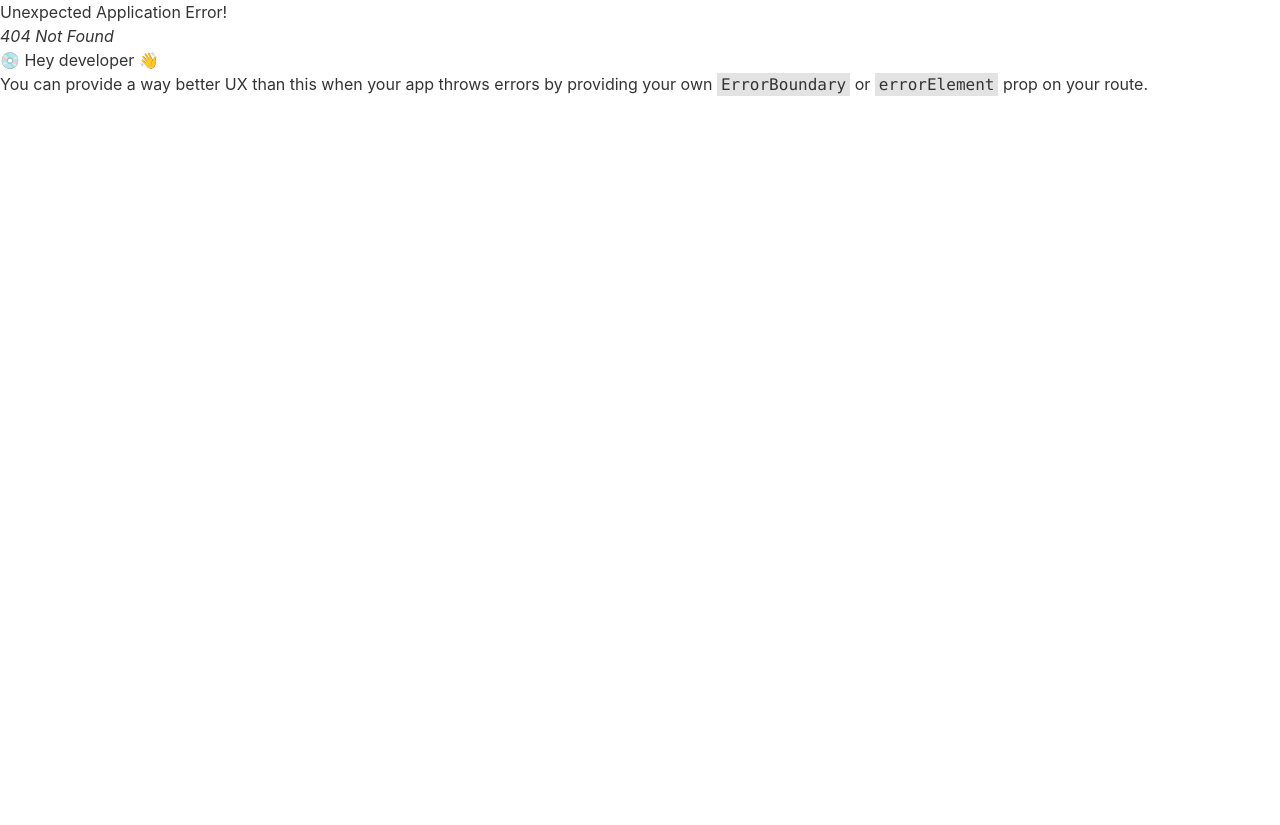
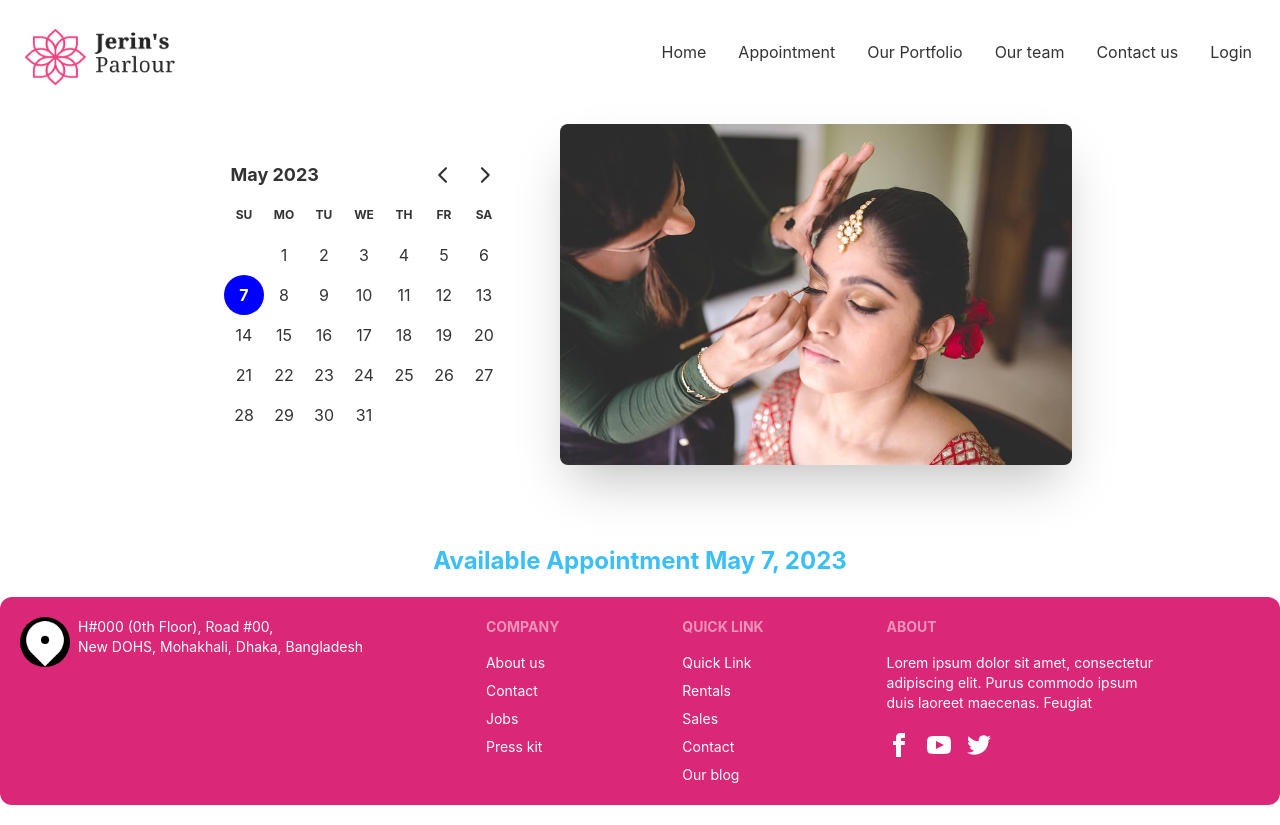
Before and after one commit to raju-120/jerins-parlour-client, a React (Create React App) app: page /appointment in a window 1280 px wide. Before the commit this address had no page. Before the commit the page ends 800 px from the top, so only its background shows below. Built offline with nearby package versions, Linux system fonts and the light colour scheme.

Commit message:
date function added

```diff
--- a/package.json
+++ b/package.json
@@ -3,13 +3,17 @@
   "version": "0.1.0",
   "private": true,
   "dependencies": {
+    "@tanstack/react-query": "^4.29.5",
     "@testing-library/jest-dom": "^5.16.5",
     "@testing-library/react": "^13.4.0",
     "@testing-library/user-event": "^13.5.0",
     "daisyui": "^2.51.6",
+    "date-fns": "^2.30.0",
     "firebase": "^9.21.0",
     "react": "^18.2.0",
+    "react-day-picker": "^8.7.1",
     "react-dom": "^18.2.0",
+    "react-hook-form": "^7.43.9",
     "react-icons": "^4.8.0",
     "react-router-dom": "^6.11.1",
     "react-scripts": "5.0.1",
--- a/src/Routes/Routes/Routes.js
+++ b/src/Routes/Routes/Routes.js
@@ -2,6 +2,7 @@ import { createBrowserRouter } from "react-router-dom";
 import Main from "../../Layout/Main";
 import Home from "../../pages/Home/Home/Home";
 import Login from "../../pages/Login/Login";
+import Appointment from "../../pages/Appointment/Appointment/Appointment";
 
 const router = createBrowserRouter([
     {
@@ -15,6 +16,10 @@ const router = createBrowserRouter([
             {
                 path:'/login',
                 element: <Login></Login>
+            },
+            {
+                path:'/appointment',
+                element:<Appointment></Appointment>
             }
         ]
     }
--- a/src/index.js
+++ b/src/index.js
@@ -3,6 +3,7 @@ import ReactDOM from 'react-dom/client';
 import './index.css';
 import App from './App';
 import reportWebVitals from './reportWebVitals';
+import 'react-day-picker/dist/style.css';
 
 const root = ReactDOM.createRoot(document.getElementById('root'));
 root.render(
--- /dev/null
+++ b/src/pages/Appointment/Appointment/Appointment.js
@@ -0,0 +1,26 @@
+import React, { useState } from 'react';
+import AppointmentBanner from '../AppointmentBanner/AppointmentBanner';
+import AvailableAppointment from '../AvailableAppointment/AvailableAppointment';
+
+const Appointment = () => {
+
+    const [selectedDate, setSelectedDate] = useState(new Date());
+    return (
+        <div>
+            <AppointmentBanner
+                selectedDate={selectedDate}
+                setSelectedDate={setSelectedDate}
+            >
+
+            </AppointmentBanner>
+
+            <AvailableAppointment
+                selectedDate={selectedDate}
+            >
+
+            </AvailableAppointment>
+        </div>
+    );
+};
+
+export default Appointment;
--- /dev/null
+++ b/src/pages/Appointment/AppointmentBanner/AppointmentBanner.js
@@ -0,0 +1,27 @@
+import React from 'react';
+import pic from '../../../assets/images/sidephoto.jpeg';
+import { DayPicker } from 'react-day-picker';
+
+
+const AppointmentBanner = ({selectedDate, setSelectedDate}) => {
+
+    return (
+        <header className='my-6'>
+            <div className="hero">
+                <div className="hero-content flex-col lg:flex-row-reverse ">
+                    <img src={pic} alt='makeup_Photo' className="lg:max-w-lg rounded-lg shadow-2xl" />
+                    <div className='mr-6'>
+                        <DayPicker
+                            mode='single'
+                            selected={selectedDate}
+                            onSelect={setSelectedDate}
+                        />
+
+                    </div>
+                </div>
+            </div>
+        </header>
+    );
+};
+
+export default AppointmentBanner;
--- /dev/null
+++ b/src/pages/Appointment/AvailableAppointment/AvailableAppointment.js
@@ -0,0 +1,12 @@
+import { format } from 'date-fns';
+import React from 'react';
+
+const AvailableAppointment = ({selectedDate}) => {
+    return (
+        <section className='mt-16'>
+            <p className='text-center text-2xl font-bold text-info'>Available Appointment {format(selectedDate, 'PP')}</p>
+        </section>
+    );
+};
+
+export default AvailableAppointment;
--- a/src/pages/Home/Home/ServiceCard/ServiceCard.js
+++ b/src/pages/Home/Home/ServiceCard/ServiceCard.js
@@ -3,6 +3,7 @@ import Anti from '../../../../assets/icons/Group 1373.png';
 import Hair from '../../../../assets/icons/Group 1372.png';
 import Skin from '../../../../assets/icons/Group 1374.png';
 import InfoCard from './InfoCard';
+import { Link } from 'react-router-dom';
 
 
 const ServiceCard = () => {
@@ -43,7 +44,7 @@ const ServiceCard = () => {
                 }
             </div>
             <div className="mt-8 card-actions justify-center">
-                <button className="btn btn-primary">Explore More</button>
+                <Link to='/appointment' className="btn btn-primary">Explore More</Link>
             </div>
         </div>
     );
--- a/src/pages/Home/Shared/Footer/Footer.js
+++ b/src/pages/Home/Shared/Footer/Footer.js
@@ -4,7 +4,7 @@ import { Link } from 'react-router-dom';
 
 const Footer = () => {
     return (
-        <footer  className="my-5 mb-5 footer text-white p-5 bg-pink-600 text-base-content rounded-xl">
+        <footer  className="my-5 mb-5 footer text-white p-5 bg-pink-600 rounded-xl">
             <div className='flex justify-normal'>
                 <div>
                     <img style={{width: '50px'}} className='bg-black rounded-full' src={map} alt="" />
--- a/src/pages/Home/Shared/Navbar/Navbar.js
+++ b/src/pages/Home/Shared/Navbar/Navbar.js
@@ -5,6 +5,7 @@ import logo from '../../../../assets/logo.png'
 const Navbar = () => {
     const menuItems= <React.Fragment>
                 <li><Link to='/'>Home</Link></li>
+                <li><Link to='/appointment'>Appointment</Link></li>
                 <li><Link to='/portfolio'>Our Portfolio</Link></li>
                 <li><Link to='/team'>Our team</Link></li>
                 <li><Link to='/contactUs'>Contact us</Link></li>
@@ -17,7 +18,7 @@ const Navbar = () => {
                 <label tabIndex={0} className="btn btn-ghost lg:hidden">
                     <svg xmlns="http://www.w3.org/2000/svg" className="h-5 w-5" fill="none" viewBox="0 0 24 24" stroke="currentColor"><path strokeLinecap="round" strokeLinejoin="round" strokeWidth="2" d="M4 6h16M4 12h8m-8 6h16" /></svg>
                 </label>
-                <ul tabIndex={0} className="menu menu-compact dropdown-content mt-3 p-2 shadow bg-base-100 rounded-box w-52">
+                <ul tabIndex={0} className=" menu menu-compact dropdown-content mt-3 p-2 shadow bg-base-100 rounded-box w-52">
                     {menuItems}
                 </ul>
                 </div>
@@ -26,7 +27,7 @@ const Navbar = () => {
                 </Link>
             </div>
             <div className="navbar-center hidden lg:flex">
-                <ul className="menu menu-horizontal px-1">
+                <ul className="menu menu-horizontal px-1 ">
                     {menuItems}
                 </ul>
             </div>
--- a/src/pages/Login/Login.js
+++ b/src/pages/Login/Login.js
@@ -3,7 +3,7 @@ import React from 'react';
 const Login = () => {
     return (
         <div>
-            <h1>This is login</h1>
+            <h1>This is login </h1>
         </div>
     );
 };
```
Also changed, not shown: src/assets/images/sidephoto.jpeg (added), 1 other file (tests, documents, lock files or other folders).
